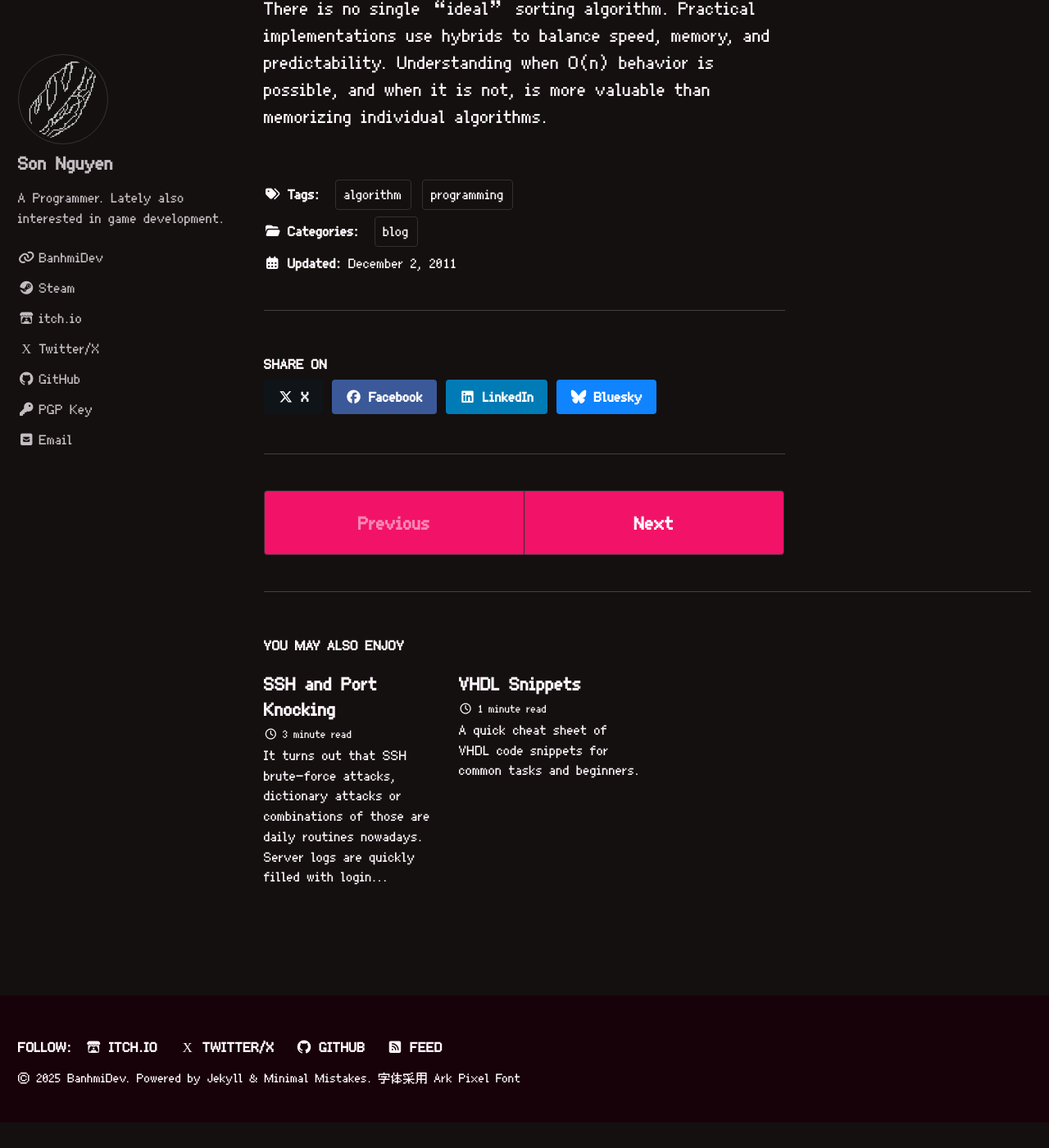
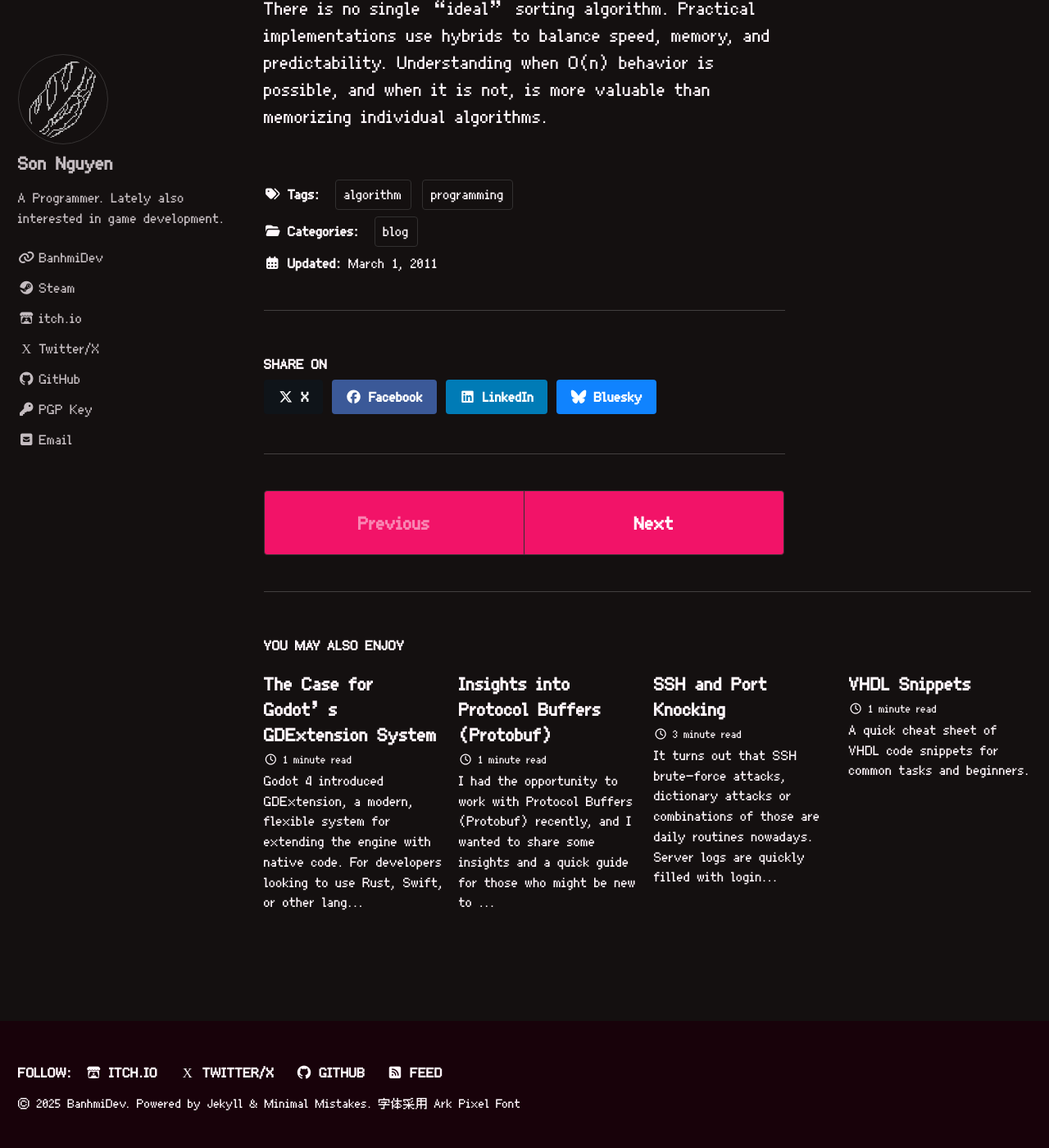
Before and after one commit to BanhmiDev/banhmidev.github.io, a Jekyll site: the page built from _posts/perfect-sorting-algorithm/2011-03-01-perfect-sorting-algorithm.md, in a window 1280 px wide and 1400 px high, scrolled down 2185 px. Shown: the whole window at 82% size. Built offline with Jekyll 4.4.1, drawn with Linux system fonts in a browser that asks for light colours; cached includes are drawn as plain includes; before the commit the page ends 3554 px from its top, so only the background shows below that; some of the changed lines change nothing that is shown.

Commit message:
Re-add older posts

````diff
--- /dev/null
+++ b/_posts/insights-into-protobuf/2023-10-04-insights-into-protobuf.md
@@ -0,0 +1,51 @@
+---
+layout: single
+title:  "Insights into Protocol Buffers (Protobuf)"
+date:   2023-10-04 12:29:20 +0300
+categories: blog
+tags: programming
+usemathjax: true
+---
+
+I had the opportunity to work with Protocol Buffers (Protobuf) recently, and I wanted to share some insights and a quick guide for those who might be new to it.
+
+# Protocol Buffers: Quick Guide
+
+Protobuf is a compact and strongly typed way to serialize structured data. It’s widely used with gRPC and backend services where performance and schema stability matter more than human readability. Pioneered by Google.
+
+## Why Protobuf?
+
+- Smaller and faster than JSON or XML
+- Strongly typed schemas
+- Built-in backward and forward compatibility
+- Language- and platform-neutral
+
+## Minimal Example
+
+```proto
+message User {
+  int32 id = 1;
+  string firstname = 2;
+  string lastname = 3;
+  bool is_active = 4;
+}
+```
+
+A .proto file defines your data structure. Field numbers are required, must be unique, and should never change once published.
+
+## Binary Format Layer
+
+With Protobuf, you define your data structure in a .proto file. You then use the Protobuf compiler (`protoc`) to generate code in your target programming language (e.g., Python, Java, Go, C++, etc.). This generated code includes classes for your messages and methods to serialize and deserialize them.
+
+Due to its binary format, Protobuf is much more compact than text-based formats like JSON or XML, making it ideal for high-performance applications, although it sacrifices human readability.
+
+## Language-Neutral, but still Opinionated
+
+Each field has a type (int32, string, bool, etc.) and a unique number. Protobuf supports nested messages, enums, repeated fields (arrays), and maps (dictionaries). There's a few quirks to be aware of:
+
+- field names are cosmetic only; serialization relies on field numbers
+- field numbers 19000-19999 are reserved for internal use
+- default values are used when fields are missing (e.g., 0 for numbers, empty string for strings, false for booleans)
+- binary format is not human-readable
+- hard limits and sizes
+- focus on compatibility; fields never get removed or re-used, only deprecated
--- a/_posts/perfect-sorting-algorithm/2011-03-01-perfect-sorting-algorithm.md
+++ b/_posts/perfect-sorting-algorithm/2011-03-01-perfect-sorting-algorithm.md
@@ -1,7 +1,7 @@
 ---
 layout: single
 title:  "Perfect Sorting Algorithm"
-date:   2011-12-02 09:29:20 +0300
+date:   2011-03-01 10:00:00 +0300
 categories: blog
 tags: algorithm programming
 usemathjax: true
--- /dev/null
+++ b/_posts/the-case-for-godots-gdextension/2024-11-09-the-case-for-godots-gdextension.md
@@ -0,0 +1,33 @@
+---
+layout: single
+title:  "The Case for Godot's GDExtension System"
+date:   2024-11-09 15:00:00 +0300
+categories: blog
+tags: programming godot gamedev
+usemathjax: true
+---
+
+Godot 4 introduced GDExtension, a modern, flexible system for extending the engine with native code. For developers looking to use Rust, Swift, or other languages, GDExtension offers a unique combination of performance, safety, and modularity. Something that neither Unity nor Unreal handles quite the same way.
+
+## Why Godot’s Approach Beats Unity and Unreal in Some Cases
+
+| Feature | Godot (GDExtension) | Unity (Native Plugins) | Unreal (C++ Modules) |
+|---------|---------------------|-------------------------|----------------------|
+| Multi-language support | ✅ Any C-ABI language (Rust, Swift, C, C++, etc.) | ⚠ C/C++ via native plugins; C# via separate runtime | ❌ C++ only; other languages require wrappers |
+| Engine coupling | ✅ Fully decoupled; loads as separate libraries | ⚠ External but tightly bound to Unity API | ❌ Compiled into engine binary |
+| Version stability | ✅ Stable ABI across compatible versions | ⚠ Frequent API breaks on updates | ⚠ Requires recompilation on engine updates |
+| Distribution | ✅ Distribute as plugin without engine recompile | ✅ Distribute as .dll/.so/.dylib | ❌ Must distribute modified engine build |
+
+GDExtension lets developers write native code without compromising modularity or safety, a balance Unity and Unreal don’t fully provide, and probably never will due to their inherent architecture decision.
+
+Actively maintained bindings exist for several popular languages like Rust and Swift:
+
+Rust bindings: [gdext](https://github.com/godot-rust/gdext)
+Swift bindings: [SwiftGodot](https://github.com/migueldeicaza/SwiftGodot)
+
+There are also bindings available for [Lua](https://github.com/gilzoide/lua-gdextension), [Go](https://github.com/quaadgras/graphics.gd), and even [Dart](https://github.com/fuzzybinary/godot_dart) (I do not know why, but the maintainer seems quite passionate about the project).
+
+## C# GDExtension Roadmap
+
+A [proposal](https://github.com/godotengine/godot-proposals/issues/7895) is underway to separate C# support from the engine core and integrate it as a GDExtension, which could bring benefits like better maintainability.
+This would allow C# to leverage the same modularity and update stability that GDExtension provides, making it easier to keep up with engine changes without breaking existing projects, replacing the somewhat duck-taped approach currently used.
````
